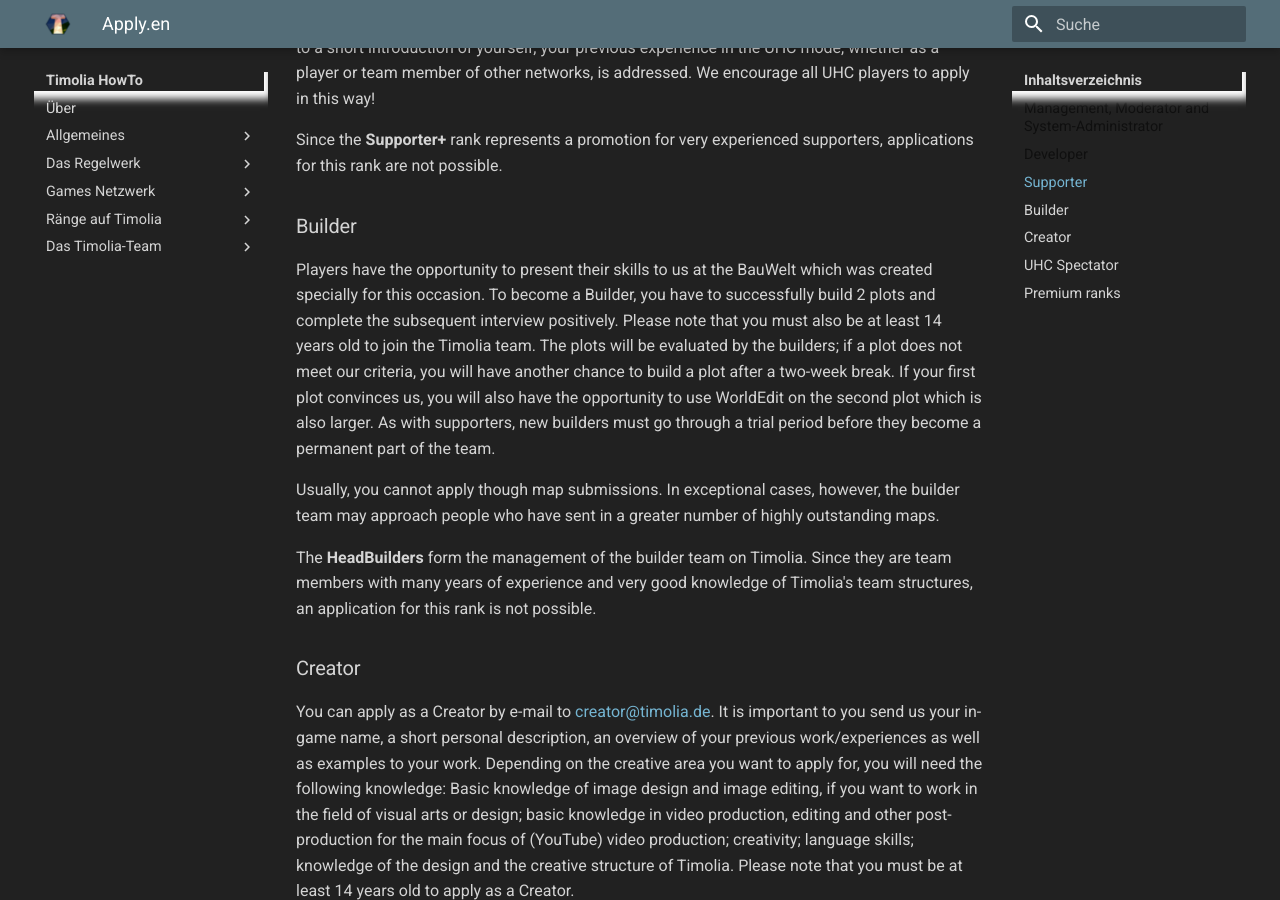
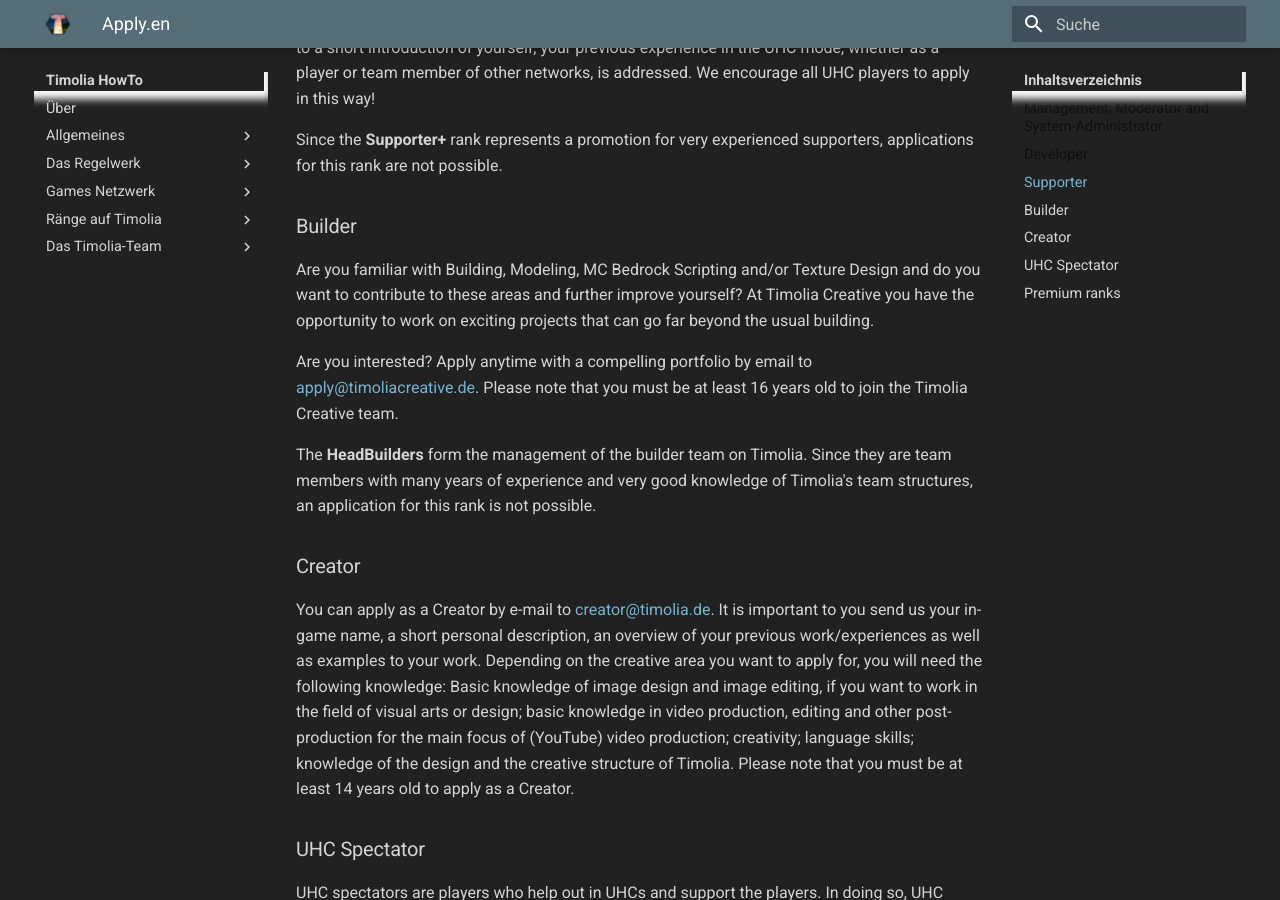
Before and after one commit to TimoliaDE/HowTo, an MkDocs documentation site: the page built from docs/team/apply.en.md, in a window 1280 px wide and 900 px high, scrolled down 1118 px. Built offline with MkDocs 1.6.1 and Material for MkDocs 9.7.7, drawn with Linux system fonts in a browser that asks for light colours; old or Windows-style settings are respelled for this version of MkDocs.

Commit message:
Neue Bewerbungsrichtlinigen für Builder/Timolia Creative

```diff
--- a/docs/team/apply.en.md
+++ b/docs/team/apply.en.md
@@ -32,15 +32,11 @@ Since the <b>Supporter+</b> rank represents a promotion for very experienced sup
 
 
 ### Builder
-Players have the opportunity to present their skills to us at the BauWelt which was created specially for this occasion.
-To become a Builder, you have to successfully build 2 plots and complete the subsequent interview positively.
-Please note that you must also be at least 14 years old to join the Timolia team.
-The plots will be evaluated by the builders; if a plot does not meet our criteria, you will have another chance to build a plot after a two-week break.
-If your first plot convinces us, you will also have the opportunity to use WorldEdit on the second plot which is also larger.
-As with supporters, new builders must go through a trial period before they become a permanent part of the team.
+Are you familiar with Building, Modeling, MC Bedrock Scripting and/or Texture Design and do you want to contribute to these areas and further improve yourself?
+At Timolia Creative you have the opportunity to work on exciting projects that can go far beyond the usual building.
 
-Usually, you cannot apply though map submissions. In exceptional cases, however, the builder team may approach
-people who have sent in a greater number of highly outstanding maps.
+Are you interested? Apply anytime with a compelling portfolio by email to <a href="mailto:apply@timoliacreative.de">apply@timoliacreative.de</a>.
+Please note that you must be at least 16 years old to join the Timolia Creative team.
 
 The <b>HeadBuilders</b> form the management of the builder team on Timolia. Since they are team members with many years of experience and very good knowledge of Timolia's team structures, an application for this rank is not possible.
 
```
Also changed, not shown: docs/team/apply.de.md (+4 -6 lines).
